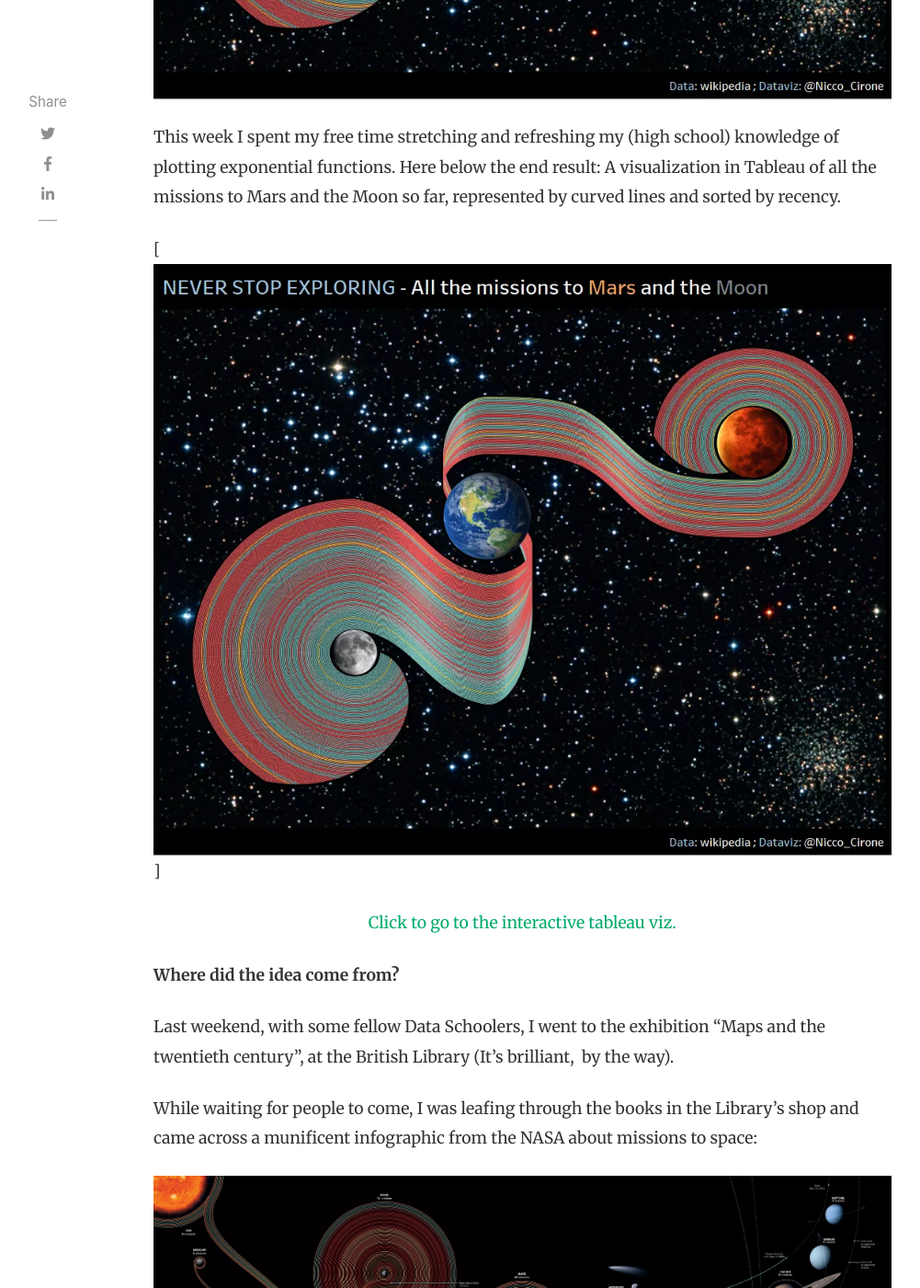
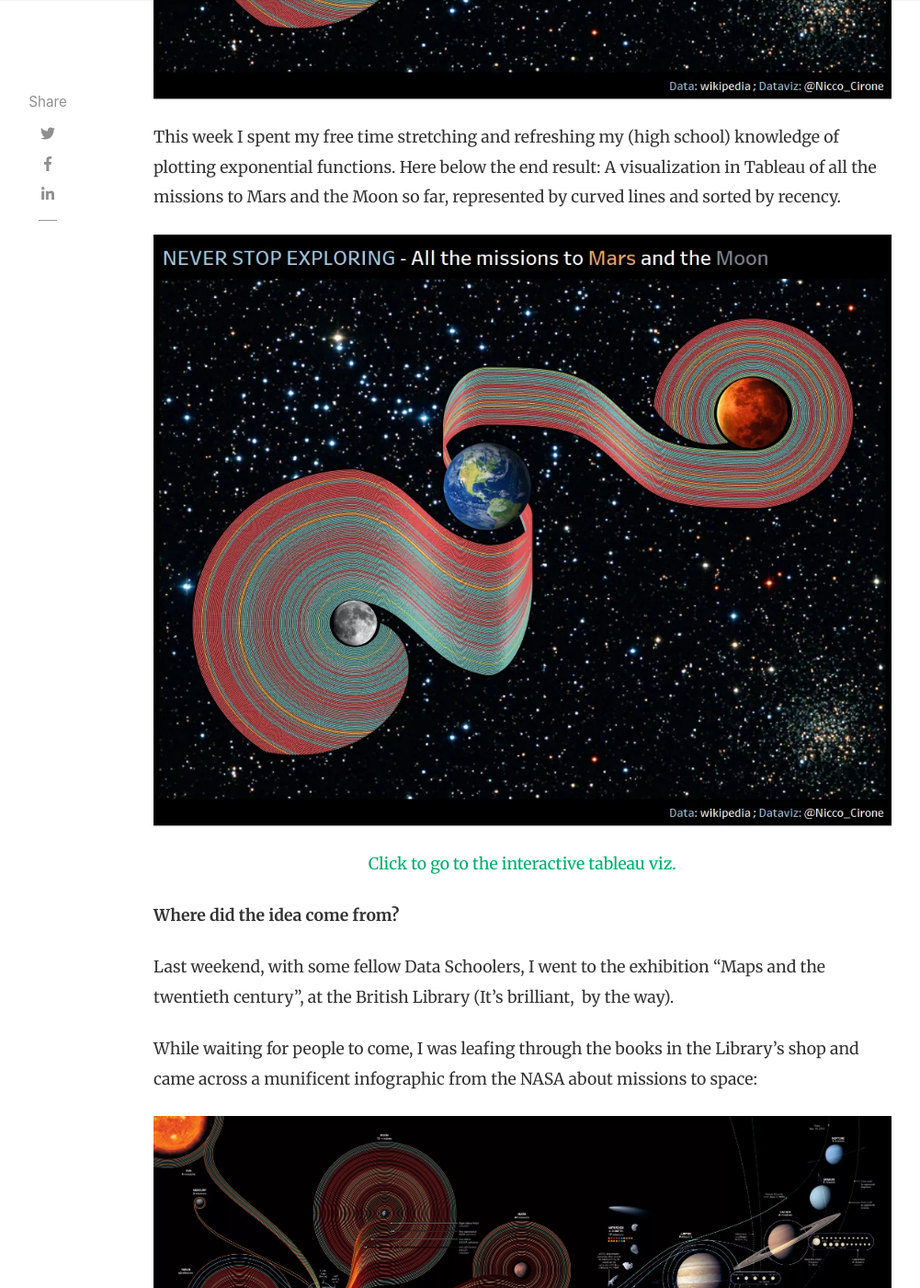
Before and after one commit to Nicco-Cirone/blog, a Jekyll site: the page built from _posts/2017-01-28-missions-to-mars-and-the-moon-circles-and-sigmoids-in-tableau.md, in a window 1280 px wide and 1400 px high, scrolled down 1030 px. Shown: the whole window at 92% size, without its empty margins (118-1119 px from the left). Built offline with Jekyll 4.4.1, drawn with Linux system fonts in a browser that asks for light colours; nearby versions of some CDN libraries; comment, search, counter and statistics services are not loaded.

Commit message:
Update 2017-01-28-missions-to-mars-and-the-moon-circles-and-sigmoids-in-tableau.md

```diff
--- a/_posts/2017-01-28-missions-to-mars-and-the-moon-circles-and-sigmoids-in-tableau.md
+++ b/_posts/2017-01-28-missions-to-mars-and-the-moon-circles-and-sigmoids-in-tableau.md
@@ -9,7 +9,7 @@ image: assets/uploads/never-stop-exploring.webp
 
 This week I spent my free time stretching and refreshing my (high school) knowledge of plotting exponential functions. Here below the end result: A visualization in Tableau of all the missions to Mars and the Moon so far, represented by curved lines and sorted by recency.
 
-[![never-stop-exploring]({{ site.baseurl }}/assets/uploads/never-stop-exploring.webp)]
+![never-stop-exploring]({{ site.baseurl }}/assets/uploads/never-stop-exploring.webp)
 <p style="text-align: center;"><a href="https://public.tableau.com/views/NeverStopExploringAllthemissionstoMarsandtheMoonsofar/NEVERSTOPEXPLORING-AllthemissionstoMarsandtheMoon?:embed=y&amp;:display_count=yes" target="_blank" rel="noopener noreferrer">Click to go to the interactive tableau viz.</a></p>
 
 **Where did the idea come from?**
```
